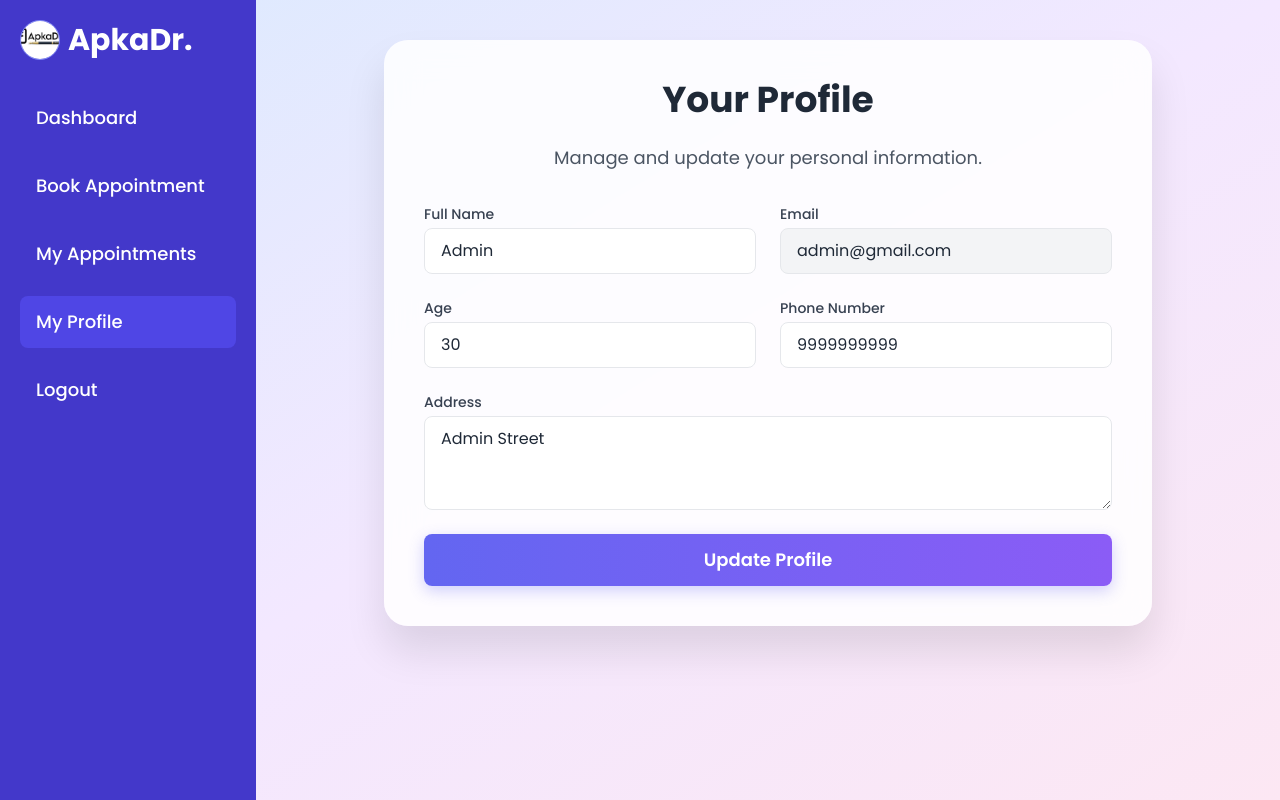
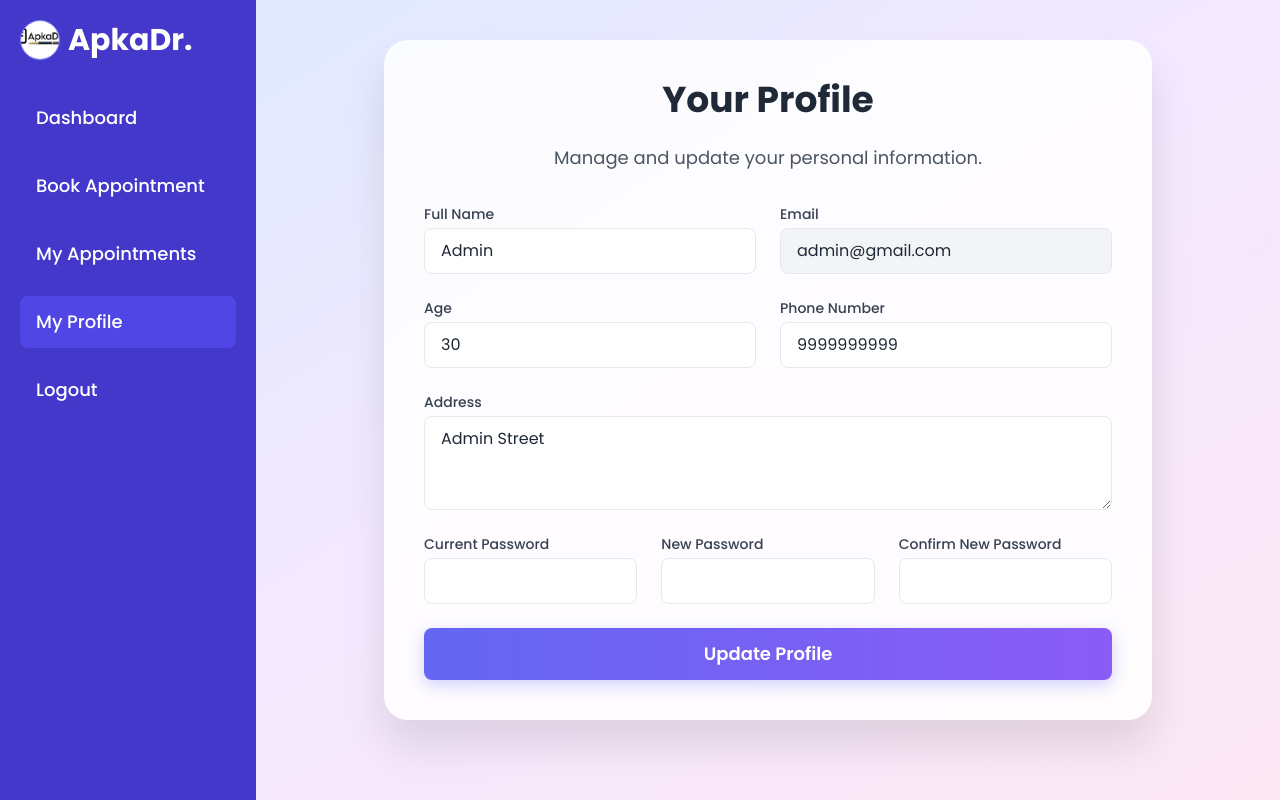
Before and after one commit to rajdeepak026/AR, a Flask app: template templates/user/user_profile.html in a window 1280 px wide. Run offline with Flask 3, Linux system fonts and the light colour scheme; the template is opened without the code that fills it: values that come from a table or form of the project are taken from there, others are empty; some libraries are stand-ins or nearby versions.

Commit message:
fixed login, change password for user

```diff
--- a/templates/user/user_profile.html
+++ b/templates/user/user_profile.html
@@ -1,23 +1,30 @@
 <!DOCTYPE html>
 <html lang="en">
+
 <head>
     <meta charset="UTF-8">
     <title>My Profile - ApkaDr.</title>
     <meta name="viewport" content="width=device-width, initial-scale=1.0">
     <script src="https://cdn.tailwindcss.com"></script>
-    <link href="https://fonts.googleapis.com/css2?family=Poppins:wght@300;400;500;600;700&display=swap" rel="stylesheet">
+    <link href="https://fonts.googleapis.com/css2?family=Poppins:wght@300;400;500;600;700&display=swap"
+        rel="stylesheet">
     <style>
         body {
             font-family: 'Poppins', sans-serif;
-            overflow-x: hidden; /* Prevent horizontal scroll caused by off-screen sidebar */
+            overflow-x: hidden;
+            /* Prevent horizontal scroll caused by off-screen sidebar */
         }
 
         /* Custom color variables for consistency */
         :root {
-            --apkadr-dark-blue: #1e3a8a; /* From logo's pen */
-            --apkadr-gold: #facc15; /* From logo's pen accent */
-            --apkadr-black: #343a40; /* General dark text/element, from logo text */
-            --apkadr-light-gray: #f7f7f7; /* Soft background */
+            --apkadr-dark-blue: #1e3a8a;
+            /* From logo's pen */
+            --apkadr-gold: #facc15;
+            /* From logo's pen accent */
+            --apkadr-black: #343a40;
+            /* General dark text/element, from logo text */
+            --apkadr-light-gray: #f7f7f7;
+            /* Soft background */
             --apkadr-white: #ffffff;
         }
 
@@ -56,7 +63,7 @@
         .sidebar {
             transition: transform 0.3s ease-in-out;
             transform: translateX(-100%);
-            box-shadow: 5px 0 15px rgba(0,0,0,0.1);
+            box-shadow: 5px 0 15px rgba(0, 0, 0, 0.1);
         }
 
         .sidebar.open {
@@ -85,28 +92,36 @@
                 position: relative;
                 box-shadow: none;
             }
+
             .overlay {
                 display: none;
             }
+
             .hamburger-icon {
                 display: none;
             }
+
             .md\:w-full {
-                width: 100%; /* Ensure main content takes full width when sidebar is present */
+                width: 100%;
+                /* Ensure main content takes full width when sidebar is present */
             }
         }
     </style>
 </head>
+
 <body class="bg-gradient-to-br from-blue-100 via-purple-100 to-pink-100 min-h-screen flex flex-col">
 
     <header class="md:hidden bg-white shadow-md p-4 flex justify-between items-center z-30">
         <div class="flex items-center gap-2">
-            <img src="/static/images/apkadr.logo.jpg" alt="ApkaDr. Logo" class="h-10 w-10 rounded-full object-cover border border-indigo-600">
+            <img src="/static/images/apkadr.logo.jpg" alt="ApkaDr. Logo"
+                class="h-10 w-10 rounded-full object-cover border border-indigo-600">
             <h1 class="text-2xl font-extrabold text-gray-800">ApkaDr.</h1>
         </div>
         <button id="hamburger" class="text-gray-600 focus:outline-none p-2 rounded-md hover:bg-gray-100">
-            <svg class="h-8 w-8" fill="none" stroke="currentColor" viewBox="0 0 24 24" xmlns="http://www.w3.org/2000/svg">
-                <path stroke-linecap="round" stroke-linejoin="round" stroke-width="2" d="M4 6h16M4 12h16M4 18h16"></path>
+            <svg class="h-8 w-8" fill="none" stroke="currentColor" viewBox="0 0 24 24"
+                xmlns="http://www.w3.org/2000/svg">
+                <path stroke-linecap="round" stroke-linejoin="round" stroke-width="2" d="M4 6h16M4 12h16M4 18h16">
+                </path>
             </svg>
         </button>
     </header>
@@ -114,60 +129,121 @@
     <div id="overlay" class="overlay" onclick="toggleSidebar()"></div>
 
     <div class="flex flex-1">
-        <nav id="sidebar" class="sidebar fixed inset-y-0 left-0 bg-indigo-700 text-white w-64 p-5 z-50 md:relative md:translate-x-0">
+        <nav id="sidebar"
+            class="sidebar fixed inset-y-0 left-0 bg-indigo-700 text-white w-64 p-5 z-50 md:relative md:translate-x-0">
             <div class="flex justify-between items-center mb-10 md:mb-8">
                 <div class="hidden md:flex items-center gap-2">
-                    <img src="/static/images/apkadr.logo.jpg" alt="ApkaDr. Logo" class="h-10 w-10 rounded-full object-cover border border-indigo-400">
+                    <img src="/static/images/apkadr.logo.jpg" alt="ApkaDr. Logo"
+                        class="h-10 w-10 rounded-full object-cover border border-indigo-400">
                     <h4 class="text-3xl font-extrabold">ApkaDr.</h4>
                 </div>
                 <button class="md:hidden text-white p-2 rounded-md hover:bg-indigo-600" onclick="toggleSidebar()">
-                    <svg class="h-8 w-8" fill="none" stroke="currentColor" viewBox="0 0 24 24" xmlns="http://www.w3.org/2000/svg">
-                        <path stroke-linecap="round" stroke-linejoin="round" stroke-width="2" d="M6 18L18 6M6 6l12 12"></path>
+                    <svg class="h-8 w-8" fill="none" stroke="currentColor" viewBox="0 0 24 24"
+                        xmlns="http://www.w3.org/2000/svg">
+                        <path stroke-linecap="round" stroke-linejoin="round" stroke-width="2" d="M6 18L18 6M6 6l12 12">
+                        </path>
                     </svg>
                 </button>
             </div>
             <ul class="nav flex flex-col space-y-4">
-                <li><a class="nav-link block py-3 px-4 rounded-lg hover:bg-indigo-600 transition duration-200 text-white text-lg font-medium" href="{{ url_for('user_dashboard', user_id=session.get('user_id')) }}">Dashboard</a></li>
-                <li><a class="nav-link block py-3 px-4 rounded-lg hover:bg-indigo-600 transition duration-200 text-white text-lg font-medium" href="{{ url_for('search_doctors') }}">Book Appointment</a></li>
+                <li><a class="nav-link block py-3 px-4 rounded-lg hover:bg-indigo-600 transition duration-200 text-white text-lg font-medium"
+                        href="{{ url_for('user_dashboard', user_id=session.get('user_id')) }}">Dashboard</a></li>
+                <li><a class="nav-link block py-3 px-4 rounded-lg hover:bg-indigo-600 transition duration-200 text-white text-lg font-medium"
+                        href="{{ url_for('search_doctors') }}">Book Appointment</a></li>
                 <!-- <li><a class="nav-link block py-3 px-4 rounded-lg hover:bg-indigo-600 transition duration-200 text-white text-lg font-medium" href="{{ url_for('book_appointment') }}">Book Appointment</a></li> -->
-                <li><a class="nav-link block py-3 px-4 rounded-lg hover:bg-indigo-600 transition duration-200 text-white text-lg font-medium" href="{{ url_for('my_appointments') }}">My Appointments</a></li>
-                <li><a class="nav-link block py-3 px-4 rounded-lg bg-indigo-600 text-white text-lg font-medium" href="{{ url_for('user_profile') }}">My Profile</a></li>
-                <li><a class="nav-link block py-3 px-4 rounded-lg hover:bg-indigo-600 transition duration-200 text-white text-lg font-medium" href="{{ url_for('logout') }}">Logout</a></li>
+                <li><a class="nav-link block py-3 px-4 rounded-lg hover:bg-indigo-600 transition duration-200 text-white text-lg font-medium"
+                        href="{{ url_for('my_appointments') }}">My Appointments</a></li>
+                <li><a class="nav-link block py-3 px-4 rounded-lg bg-indigo-600 text-white text-lg font-medium"
+                        href="{{ url_for('user_profile') }}">My Profile</a></li>
+                <li><a class="nav-link block py-3 px-4 rounded-lg hover:bg-indigo-600 transition duration-200 text-white text-lg font-medium"
+                        href="{{ url_for('logout') }}">Logout</a></li>
             </ul>
         </nav>
 
         <main class="flex-1 p-6 md:p-10">
             <div class="card-aesthetic p-6 md:p-10 max-w-3xl mx-auto">
                 <h2 class="text-3xl md:text-4xl font-extrabold text-gray-800 mb-6 text-center">Your Profile</h2>
+                {% with messages = get_flashed_messages(with_categories=true) %}
+  {% if messages %}
+    <div class="space-y-4">
+      {% for category, message in messages %}
+        <div class="
+          px-4 py-3 rounded-lg shadow-md text-sm font-medium
+          {% if category == 'success' %} bg-green-100 text-green-800 border border-green-300
+          {% elif category == 'danger' %} bg-red-100 text-red-800 border border-red-300
+          {% elif category == 'warning' %} bg-yellow-100 text-yellow-800 border border-yellow-300
+          {% else %} bg-gray-100 text-gray-800 border border-gray-300
+          {% endif %}
+        ">
+          {{ message }}
+        </div>
+      {% endfor %}
+    </div>
+  {% endif %}
+{% endwith %}
+
                 <p class="text-gray-600 text-lg mb-8 text-center">Manage and update your personal information.</p>
 
-                <form class="space-y-6" method="POST" action="{{ url_for('user_profile') }}" enctype="multipart/form-data">
+                <form class="space-y-6" method="POST" action="{{ url_for('user_profile') }}"
+                    enctype="multipart/form-data">
                     <div class="grid grid-cols-1 md:grid-cols-2 gap-6">
                         <div>
                             <label for="fullName" class="block text-sm font-medium text-gray-700 mb-1">Full Name</label>
-                            <input type="text" class="input-aesthetic block w-full px-4 py-2.5 rounded-lg text-gray-800 placeholder-gray-400" id="fullName" name="fullName" value="{{ user.fullName }}" required>
+                            <input type="text"
+                                class="input-aesthetic block w-full px-4 py-2.5 rounded-lg text-gray-800 placeholder-gray-400"
+                                id="fullName" name="fullName" value="{{ user.fullName }}" required>
                         </div>
                         <div>
                             <label for="email" class="block text-sm font-medium text-gray-700 mb-1">Email</label>
-                            <input type="email" class="input-aesthetic block w-full px-4 py-2.5 rounded-lg text-gray-800 placeholder-gray-400 bg-gray-100 cursor-not-allowed" id="email" name="email" value="{{ user.email }}" readonly>
+                            <input type="email"
+                                class="input-aesthetic block w-full px-4 py-2.5 rounded-lg text-gray-800 placeholder-gray-400 bg-gray-100 cursor-not-allowed"
+                                id="email" name="email" value="{{ user.email }}" readonly>
                         </div>
                     </div>
 
                     <div class="grid grid-cols-1 md:grid-cols-2 gap-6">
                         <div>
                             <label for="age" class="block text-sm font-medium text-gray-700 mb-1">Age</label>
-                            <input type="number" min="0" max="120" class="input-aesthetic block w-full px-4 py-2.5 rounded-lg text-gray-800 placeholder-gray-400" id="age" name="age" value="{{ user.age }}" required>
+                            <input type="number" min="0" max="120"
+                                class="input-aesthetic block w-full px-4 py-2.5 rounded-lg text-gray-800 placeholder-gray-400"
+                                id="age" name="age" value="{{ user.age }}" required>
                         </div>
                         <div>
                             <label for="phone" class="block text-sm font-medium text-gray-700 mb-1">Phone Number</label>
-                            <input type="tel" class="input-aesthetic block w-full px-4 py-2.5 rounded-lg text-gray-800 placeholder-gray-400" id="phone" name="phone" value="{{ user.phone }}" required>
+                            <input type="tel"
+                                class="input-aesthetic block w-full px-4 py-2.5 rounded-lg text-gray-800 placeholder-gray-400"
+                                id="phone" name="phone" value="{{ user.phone }}" required>
                         </div>
                     </div>
 
                     <div>
                         <label for="address" class="block text-sm font-medium text-gray-700 mb-1">Address</label>
-                        <textarea class="input-aesthetic block w-full px-4 py-2.5 rounded-lg text-gray-800 placeholder-gray-400 resize-y" id="address" name="address" rows="3" placeholder="Enter your full address">{{ user.address }}</textarea>
+                        <textarea
+                            class="input-aesthetic block w-full px-4 py-2.5 rounded-lg text-gray-800 placeholder-gray-400 resize-y"
+                            id="address" name="address" rows="3"
+                            placeholder="Enter your full address">{{ user.address }}</textarea>
                     </div>
+                    <div class="grid grid-cols-1 md:grid-cols-3 gap-6">
+                        <div>
+                            <label for="current_password" class="block text-sm font-medium text-gray-700 mb-1">Current
+                                Password</label>
+                            <input type="password" class="input-aesthetic block w-full px-4 py-2.5 rounded-lg"
+                                name="current_password" id="current_password">
+                        </div>
+                        <div>
+                            <label for="new_password" class="block text-sm font-medium text-gray-700 mb-1">New
+                                Password</label>
+                            <input type="password" class="input-aesthetic block w-full px-4 py-2.5 rounded-lg"
+                                name="new_password" id="new_password">
+                        </div>
+                        <div>
+                            <label for="confirm_password" class="block text-sm font-medium text-gray-700 mb-1">Confirm
+                                New Password</label>
+                            <input type="password" class="input-aesthetic block w-full px-4 py-2.5 rounded-lg"
+                                name="confirm_password" id="confirm_password">
+                        </div>
+                    </div>
+
 
                     <!-- <div>
                         <label for="profilePic" class="block text-sm font-medium text-gray-700 mb-1">Profile Photo</label>
@@ -181,7 +257,8 @@
                         {# Note: File upload handling requires separate server-side logic beyond this update #}
                     </div> -->
 
-                    <button type="submit" class="button-aesthetic w-full py-3 rounded-lg text-white text-lg font-semibold focus:outline-none focus:ring-2 focus:ring-offset-2 focus:ring-indigo-500">
+                    <button type="submit"
+                        class="button-aesthetic w-full py-3 rounded-lg text-white text-lg font-semibold focus:outline-none focus:ring-2 focus:ring-offset-2 focus:ring-indigo-500">
                         Update Profile
                     </button>
                 </form>
@@ -211,4 +288,5 @@
         });
     </script>
 </body>
+
 </html>
```
Also changed, not shown: backend/controllers.py (+25 -3 lines), templates/landing.html (+21 -12 lines), instance/med.sqlite3.
